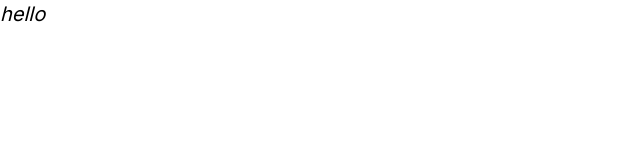
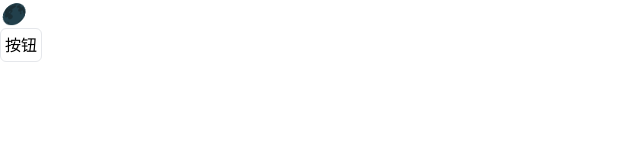
Before and after one commit to Kaiyuangu/my-app, a Next.js app: page / in a window 1280 px wide. Shown: the top 160 px of the page, without its empty margins (0-640 px from the left). Built offline with nearby package versions, Linux system fonts and the light colour scheme.

Commit message:
feat: moons

```diff
--- a/src/app/page.tsx
+++ b/src/app/page.tsx
@@ -1,11 +1,20 @@
+'use client'
 import Image from "next/image";
-
+import {useState} from "react";
 export default function Home() {
+const moons=["🌑","🌒","🌓","🌔","🌕","🌖","🌗","🌘","🌑"];
+const [index,setI]=useState(0);
+  function showAlert(){
+  setI((index+1)%moons.length);
+}
   return (
    <main>
       <div className="text-xl italic">
-        hello
+        {moons[index]}
       </div>
+      <button onClick={showAlert} className="border rounded-md hover:bg-slate-100 p-1">
+        按钮
+      </button>
   </main>
   );
 }
```
